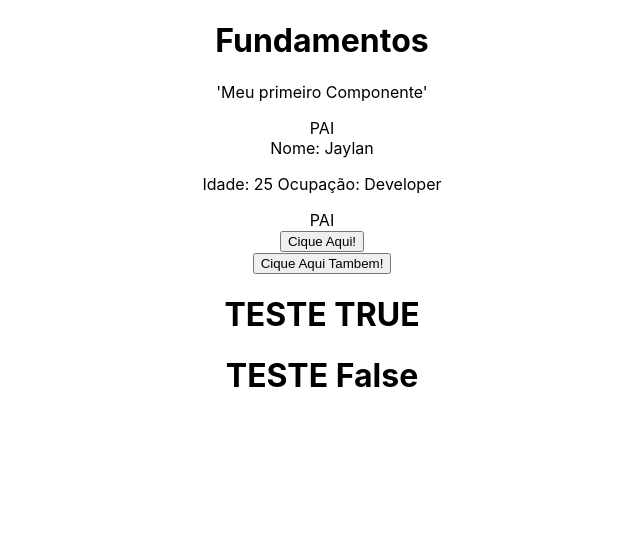
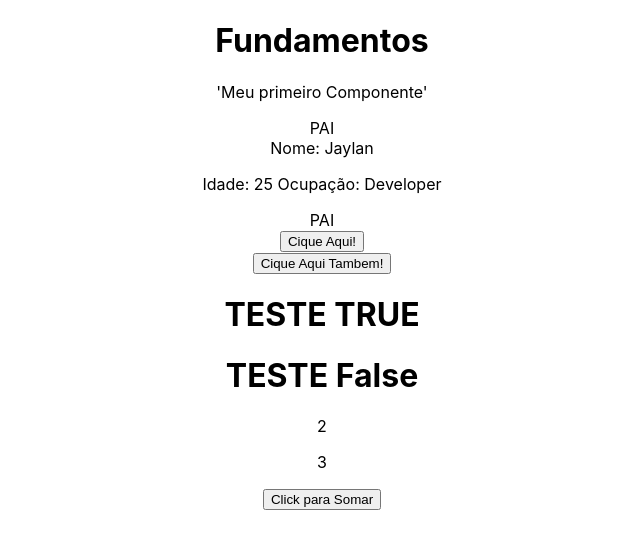
Before and after one commit to JaylanEsquivel/fundamentos, a React (Create React App) app: page / in a window 1280 px wide. Shown: the top 548 px of the page, without its empty margins (318-958 px from the left). Built offline with nearby package versions, Linux system fonts and the light colour scheme.

Commit message:
Atividade two

```diff
--- a/src/App.js
+++ b/src/App.js
@@ -6,6 +6,7 @@ import './App.css';
 import TemplateExpressions from './components/TemplateExpressions';
 import MyComponent from './components/MyComponent';
 import Events from './components/Events';
+import Challange from './components/Challange';
 
 function App() {
   return (
@@ -16,6 +17,7 @@ function App() {
 
         <MyComponent />
         <Events />
+        <Challange />
     </div>
   );
 }
--- /dev/null
+++ b/src/components/Challange.js
@@ -0,0 +1,16 @@
+const Challange = () => {
+
+    const valorOne = 2;
+    const valorTwo = 3;
+
+    return(
+        <div>
+            <p>{valorOne}</p>
+            <p>{valorTwo}</p>
+            <button onClick={() => console.log(valorOne + valorTwo)} >Click para Somar</button>
+        </div>
+    )
+
+}
+
+export default Challange;
```
